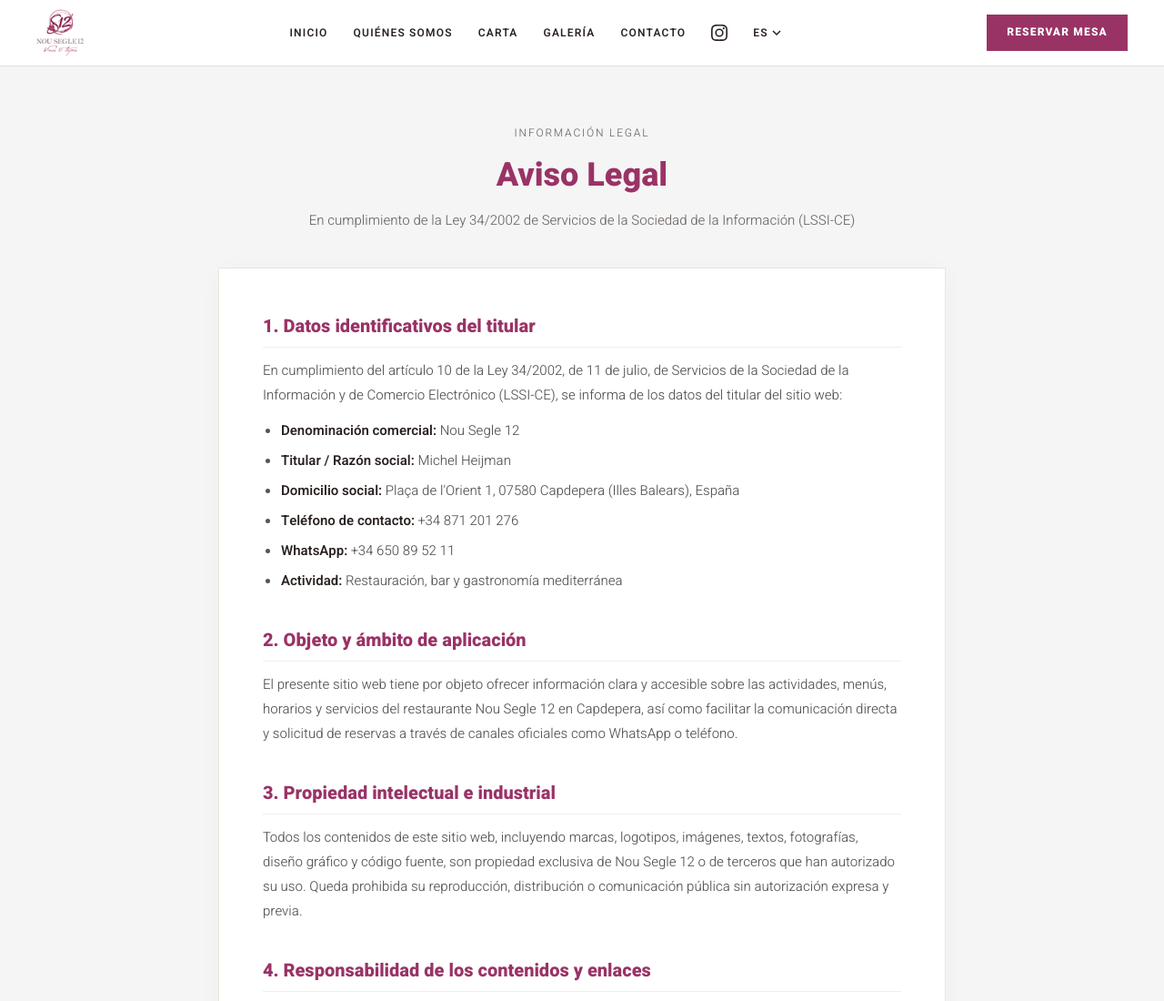
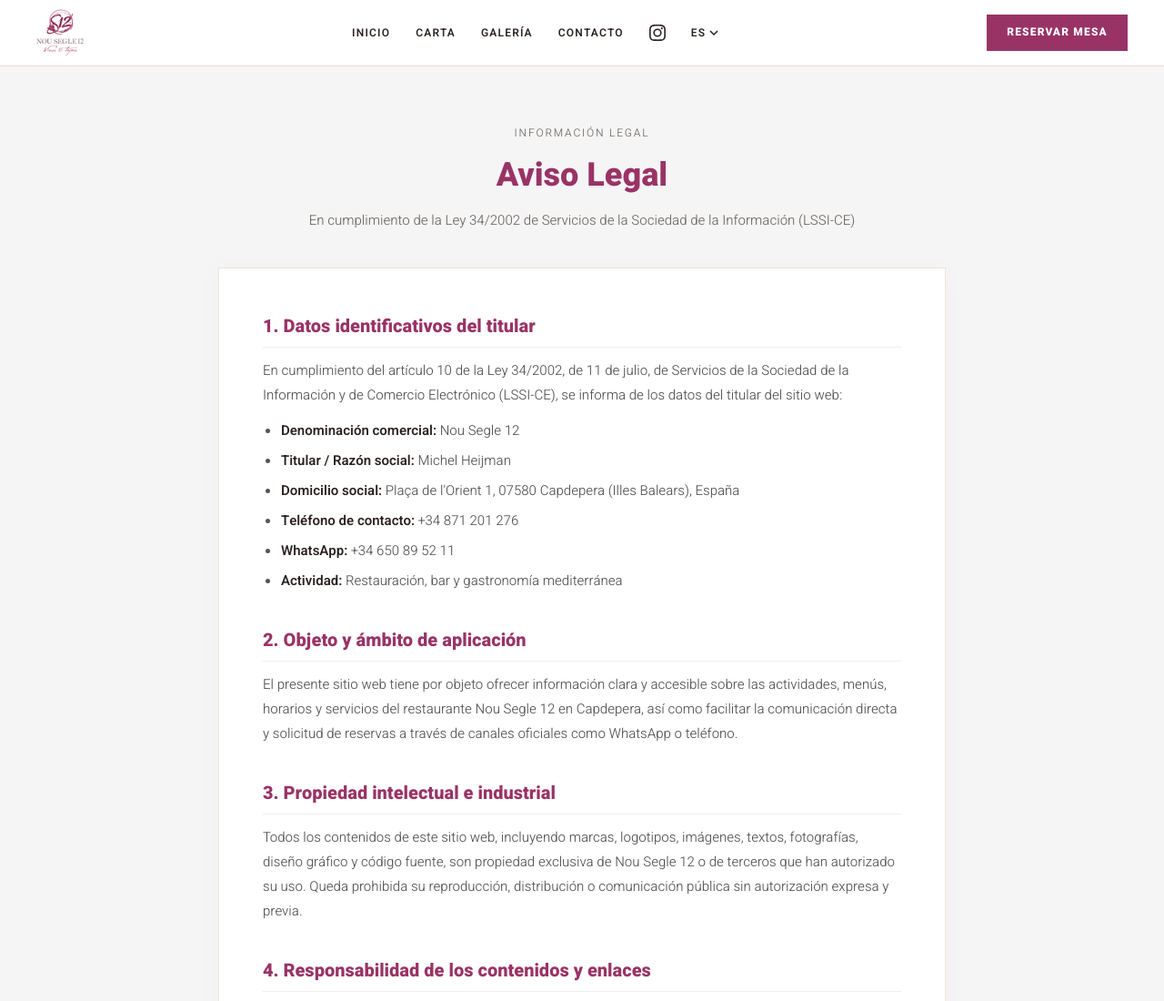
Before and after one commit to Inovisionn-Agentic-Workflows/Nousegle12, a plain HTML site: page aviso-legal.html in a window 1280 px wide. Shown: the top 1100 px of the page at 91% size. Drawn offline with Linux system fonts and the light colour scheme.

Commit message:
Remove Quiénes somos nav link from all pages
Co-Authored-By: Claude Opus 4.6 <noreply@anthropic.com>

```diff
--- a/aviso-legal.html
+++ b/aviso-legal.html
@@ -90,7 +90,7 @@
       </button>
       <ul class="nav-v2-links" id="navLinks">
         <li><a href="index.html" data-i18n="nav_home">Inicio</a></li>
-        <li><a href="quienes-somos.html" data-i18n="nav_quienes">Quiénes somos</a></li>
+
         <li><a href="carta.html" data-i18n="nav_carta">Nuestra cocina</a></li>
         <li><a href="index.html#galeria" data-i18n="nav_galeria">Galería</a></li>
         <li><a href="contacto.html" data-i18n="nav_contacto">Contacto</a></li>
```
Also changed, not shown: carta.html (+1 -1 lines), contacto.html (+1 -1 lines), index.html (+1 -1 lines), privacidad.html (+1 -1 lines).
